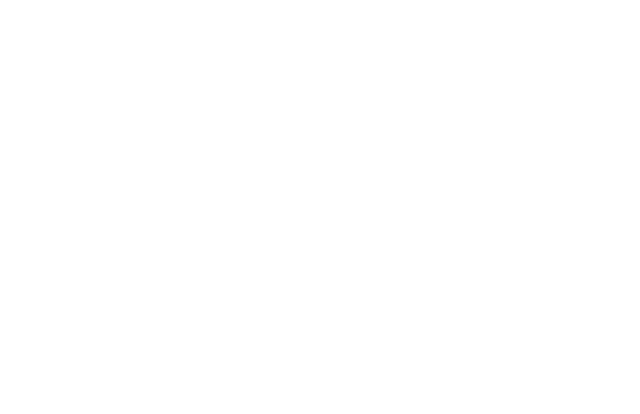
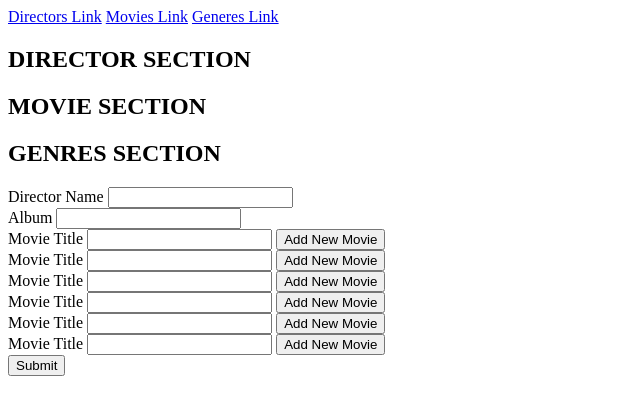
Before and after one commit to 2020-Spring-Cohort/api-mastery-abdul-and-brandon, a plain HTML site: page frontend-spa/index.html in a window 1280 px wide. Shown: the whole page, without its empty margins (0-640 px from the left). Drawn offline with Linux system fonts and the light colour scheme.

Commit message:
index.html set up

```diff
--- a/frontend-spa/index.html
+++ b/frontend-spa/index.html
@@ -8,6 +8,74 @@
 </head>
 
 <body>
+  <div class="grid-layout">
+      <nav class = "nav bar">
+        <a href="prototypes/Quentin Tarantino.html">Directors Link</a>
+        <a href="prototypes/Movie.html">Movies Link</a>
+        <a href="prototypes/genres.html">Generes Link</a>
+
+          </nav>
+
+        </header>
+        <section class="Director-section">
+            <h2> DIRECTOR SECTION</h2>
+        </section>
+
+        <section class="Movie-section">
+            <h2>MOVIE SECTION</h2>
+        </section>
+
+        <section class="Genres-section">
+            <h2>GENRES SECTION</h2>
+        </section>
+
+        <section class="embedded-video">
+
+        </section>
+
+        <section class="form-section">
+            <form action="" class="input-section-grid">
+                <div class="input-col-left">
+                    <div class="artist-input"><label for="Director-name"> Director Name</label>
+                        <input type="text" name="Director-name">
+                    </div>
+                    <div class="genre-input"> <label for="Genre-name">Album</label>
+                        <input type="text" name="genre-name">
+                    </div>
+                </div>
+                <div class="input-col-right">
+                    <div> <label for="movie-name">Movie Title</label>
+                        <input type="text" name="moviename"> <button>Add New Movie</button></div>
+                    <div> <label for="song-name">Movie Title</label>
+                        <input type="text" name="moviename"> <button>Add New Movie</button></div>
+                    <div> <label for="song-name">Movie Title</label>
+                        <input type="text" name="moviename"> <button>Add New Movie</button></div>
+                    <div> <label for="song-name">Movie Title</label>
+                        <input type="text" name="moviename"> <button>Add New Movie</button></div>
+                    <div> <label for="song-name">Movie Title</label>
+                        <input type="text" name="moviename"> <button>Add New Movie</button></div>
+                    <div> <label for="song-name">Movie Title</label>
+                        <input type="text" name="moviename"> <button>Add New Movie</button></div>
+
+                </div>
+
+                <button type="submit" class="submit-button">Submit</button>
+            </form>
+        </section>
+
+        <footer class="footer">
+
+        </footer>
+    </div>
+</body>
+
+</html>
+
+
+
+
+  </div>
+
 
 </body>
 
```
